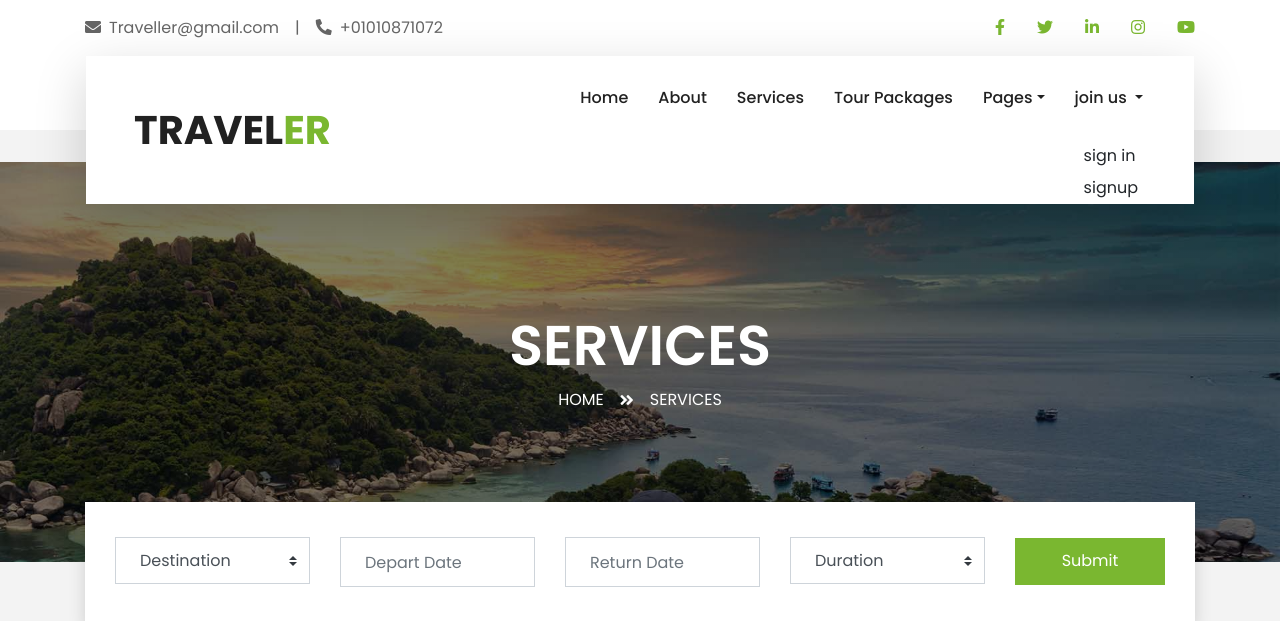
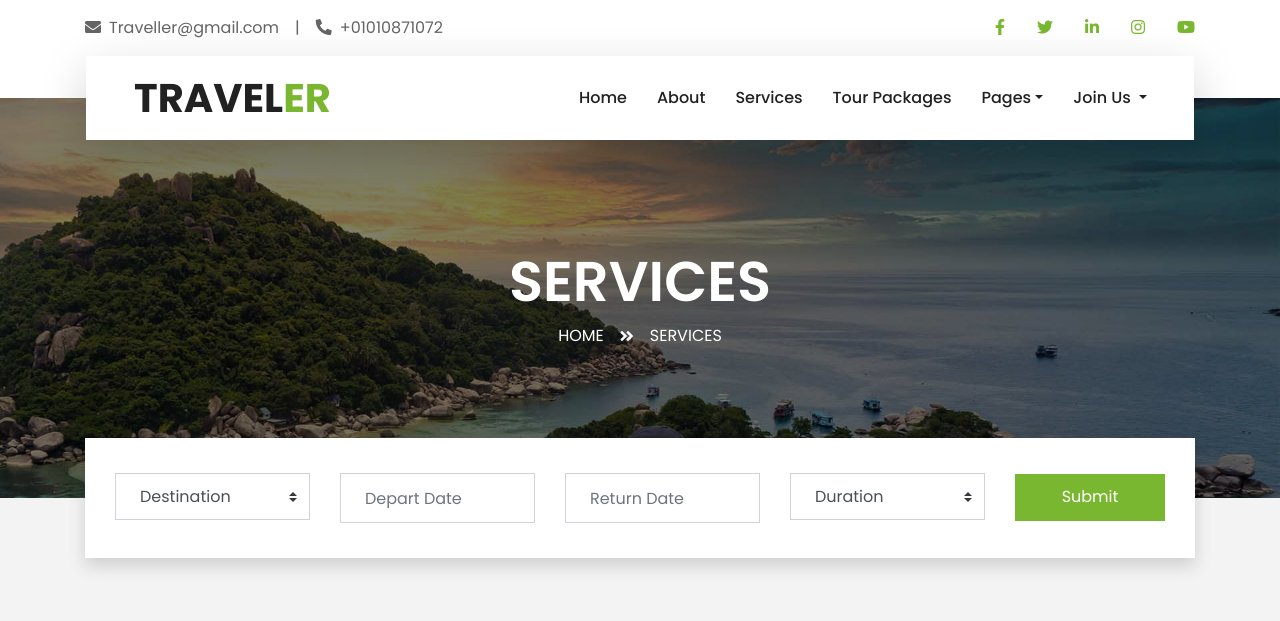
Before and after one commit to AhmedAbokhatwa/reservation-travel-tickets--Django, a Django app: page /accounts/signin in a window 1280 px wide. Shown: the top 621 px of the page. Run offline with Django 4.2, Linux system fonts and the light colour scheme; some libraries are stand-ins or nearby versions.

Commit message:
fix :navbar, url , migration columns, requiremnets for run project

```diff
--- a/app/urls.py
+++ b/app/urls.py
@@ -1,4 +1,4 @@
-from django.urls import path
+from django.urls import path,include
 from . import views
 
 urlpatterns = [
--- a/app/views.py
+++ b/app/views.py
@@ -28,3 +28,6 @@ def guide(request):
 
 def testimonial(request):
    return render(request,'pages/testimonial.html')
+
+def hello(request):
+   return render(request)
--- a/my_app/settings.py
+++ b/my_app/settings.py
@@ -125,9 +125,9 @@ USE_TZ = True
 # https://docs.djangoproject.com/en/4.2/howto/static-files/
 STATIC_ROOT = os.path.join(BASE_DIR,'static')
 STATIC_URL = 'static/'
-#STATICFILES_DIRS = [
-#    os.path.join(BASE_DIR,'my_app/static')
-#]
+STATICFILES_DIRS = [
+   os.path.join(BASE_DIR,'my_app/static')
+]
 #mimetypes.add_type("text/css", ".css", True)
 
 STATICFILES_DIRS = [
--- a/my_app/urls.py
+++ b/my_app/urls.py
@@ -25,6 +25,9 @@ urlpatterns = [
     path('', include('app.urls')),
     path('accounts/', include('accounts.urls')),
     path('products/', include('products.urls')),
+
+    # path('products',include('products.urls')),
+
 ]+static(settings.MEDIA_URL, document_root=settings.MEDIA_ROOT)
 
 urlpatterns += staticfiles_urlpatterns()
--- a/products/urls.py
+++ b/products/urls.py
@@ -1,9 +1,9 @@
 from django.urls import path
-from . import views
+from products import views
 # yout urlpatens
-
 urlpatterns =[
-    path('products',views.products,name='products'),
+    path('', views.all_products, name='products'),
+    path('pro/',views.hello,name='hello'),
     path('<int:pro_id>',views.product,name='product'),
 
 ]
--- a/templates/partials/_navbar.html
+++ b/templates/partials/_navbar.html
@@ -11,12 +11,11 @@
             </button>
             <div class="collapse navbar-collapse justify-content-between px-3" id="navbarCollapse">
                 <div class="navbar-nav ml-auto py-0">
-
                     <a href="{% url 'index'%}"
                     {% if '/' == request.path %}
                     class="nav-item nav-link active"
                     {% else %}
-                    class="nav-item nav-link "
+                    class="nav-item nav-link"
                     {% endif %}
                     >Home</a>
 
@@ -24,7 +23,7 @@
                     {% if 'about' in request.path %}
                     class="nav-item nav-link active"
                     {% else %}
-                    class="nav-item nav-link "
+                    class="nav-item nav-link"
                     {% endif %}
                     >About</a>
 
@@ -32,7 +31,7 @@
                     {% if 'service' in request.path %}
                     class="nav-item nav-link active"
                     {% else %}
-                    class="nav-item nav-link "
+                    class="nav-item nav-link"
                     {% endif %}
                     >Services</a>
 
@@ -40,44 +39,38 @@
                     {% if 'products' in request.path %}
                     class="nav-item nav-link active"
                     {% else %}
-                    class="nav-item nav-link "
+                    class="nav-item nav-link"
                     {% endif %}
                     >Tour Packages</a>
 
-
                     <div class="nav-item dropdown">
-                         <a href="{% url 'blog'%}   " class="nav-link dropdown-toggle" data-toggle="dropdown">Pages</a>
+                        <a href="#" class="nav-link dropdown-toggle" data-toggle="dropdown" aria-haspopup="true" aria-expanded="false">Pages</a>
                         <ul class="dropdown-menu" aria-labelledby="navbarDropdownMenuLink">
-                           <li> <a href="{% url 'blog'%}" class="dropdown-item">Blog Grid</a></li>
-                           <li><a href="{% url 'single'%}" class="dropdown-item">Blog Detail</a></li>
-                           <li> <a href="{% url 'destination'%}" class="dropdown-item">Destination</a></li>
-                           <li> <a href="{% url 'guide'%}" class="dropdown-item">Travel Guides</a></li>
-                           <li> <a href="{% url 'testimonial'%}" class="dropdown-item">Testimonial</a></li>
+                            <li><a href="{% url 'blog' %}" class="dropdown-item">Blog Grid</a></li>
+                            <li><a href="{% url 'single' %}" class="dropdown-item">Blog Detail</a></li>
+                            <li><a href="{% url 'destination' %}" class="dropdown-item">Destination</a></li>
+                            <li><a href="{% url 'guide' %}" class="dropdown-item">Travel Guides</a></li>
+                            <li><a href="{% url 'testimonial' %}" class="dropdown-item">Testimonial</a></li>
                         </ul>
                     </div>
 
-
-
                     <div class="nav-item dropdown">
-                        <a  class="nav-link dropdown-toggle" data-toggle="dropdown">
+                        <a href="#" class="nav-link dropdown-toggle" data-toggle="dropdown" aria-haspopup="true" aria-expanded="false">
                             {% if request.user.is_authenticated %}
-                            welcome
+                                Welcome, {{ request.user.username }}
                             {% else %}
-                            join us
+                                Join Us
                             {% endif %}
-
-
+                        </a>
+                        <ul class="dropdown-menu">
                             {% if request.user.is_authenticated %}
-                        <a href="{% url 'profile' %}" class="dropdown-item">profile({{request.user.username}})</a>
-                        <a href="{% url 'show_product_favorite'%}" class="dropdown-item">my favorites</a>
-                        <div class="drowpdown-divider"></div>
-                        <a href="{% url 'logout' %}">logout</a>
+                                <li><a href="{% url 'profile' %}" class="dropdown-item">Profile</a></li>
+                                <li><a href="{% url 'show_product_favorite' %}" class="dropdown-item">My Favorites</a></li>
                             {% else %}
-                        <a href="{% url 'signin' %}" class="dropdown-item">sign in</a>
-                        <a href="{% url 'signup' %}" class="dropdown-item">signup</a>
+                                <li><a href="{% url 'signin' %}" class="dropdown-item">Sign In</a></li>
+                                <li><a href="{% url 'signup' %}" class="dropdown-item">Sign Up</a></li>
                             {% endif %}
-
-                    </a>
+                        </ul>
                     </div>
 
                 </div>
```
Also changed, not shown: products/views.py (+9 -2 lines), products/migrations/0002_alter_product_id.py (added). Lines whose indentation alone changed are shown as unchanged.
